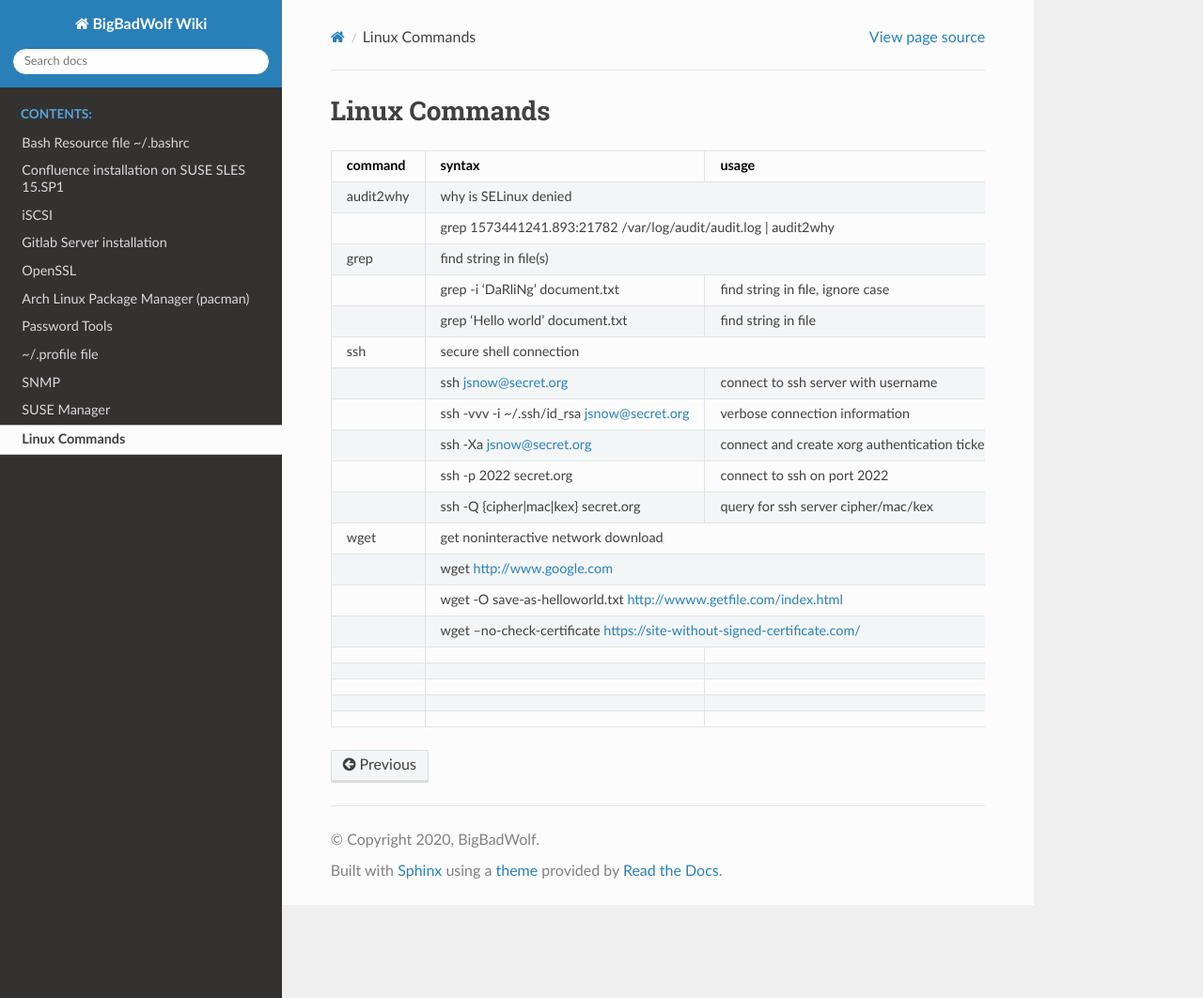
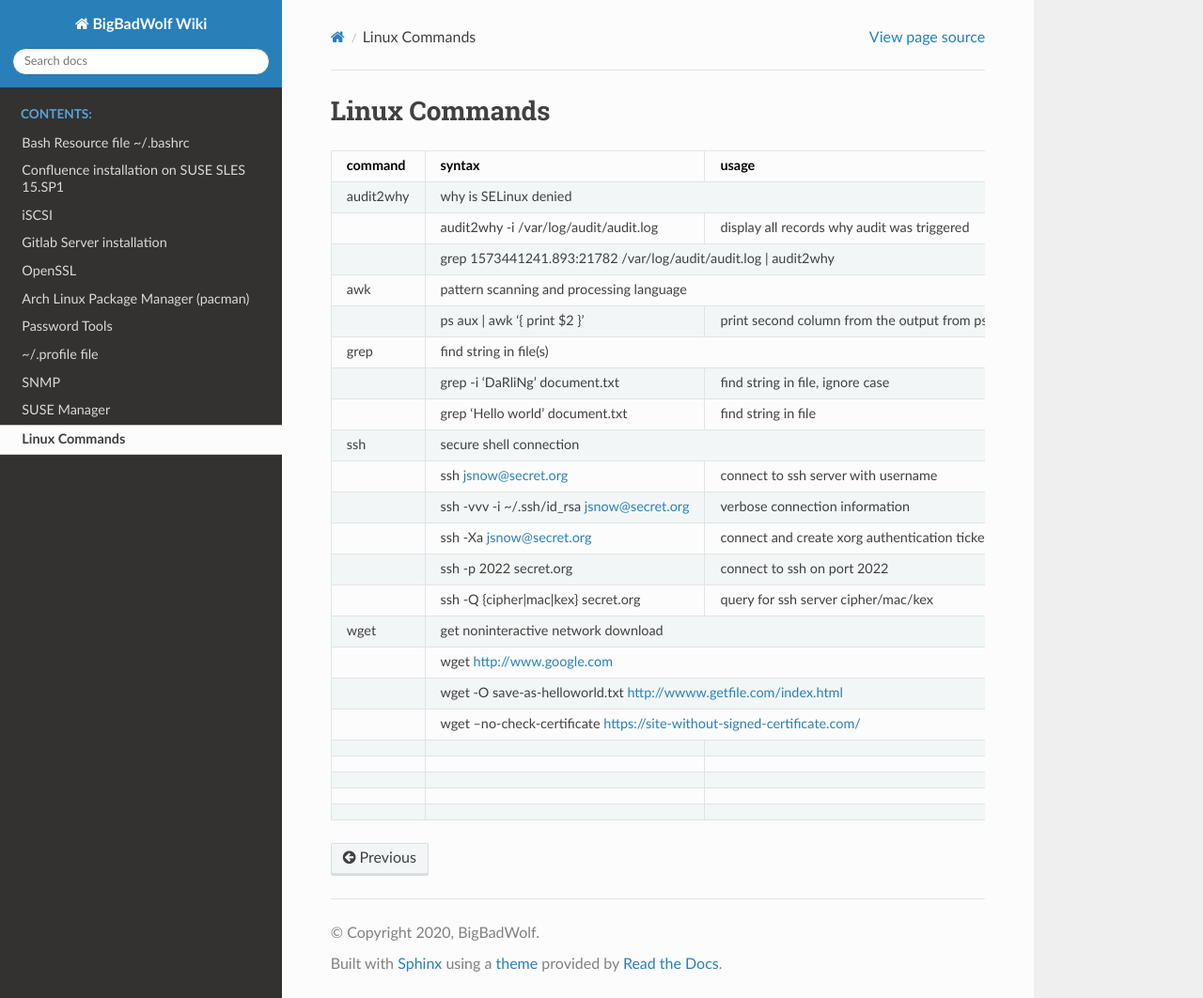
Before and after one commit to p3ll1n0r3/readthedocs, a Sphinx documentation site: the page built from docs/linux.rst, in a window 1280 px wide and 1062 px high. Shown: the whole window at 94% size. Built offline with Sphinx 7.4.7 and the Read the Docs theme 2.0.0, drawn with Linux system fonts in a browser that asks for light colours.

Commit message:
Update linux.rst

```diff
--- a/docs/linux.rst
+++ b/docs/linux.rst
@@ -6,7 +6,13 @@ Linux Commands
 +================+===============================================+=================================================+
 | audit2why      | why is SELinux denied                                                                           |
 +----------------+-----------------------------------------------+-------------------------------------------------+
+|                | audit2why -i /var/log/audit/audit.log         | display all records why audit was triggered     |
++----------------+-----------------------------------------------+-------------------------------------------------+
 |                | grep 1573441241.893:21782 /var/log/audit/audit.log \| audit2why                                 |
++----------------+-----------------------------------------------+-------------------------------------------------+
+| awk            | pattern scanning and processing language                                                        |
++----------------+-----------------------------------------------+-------------------------------------------------+
+|                | ps aux \| awk '{ print $2 }'                  | print second column from the output from ps     |
 +----------------+-----------------------------------------------+-------------------------------------------------+
 | grep           | find string in file(s)                                                                          |
 +----------------+-----------------------------------------------+-------------------------------------------------+
```
